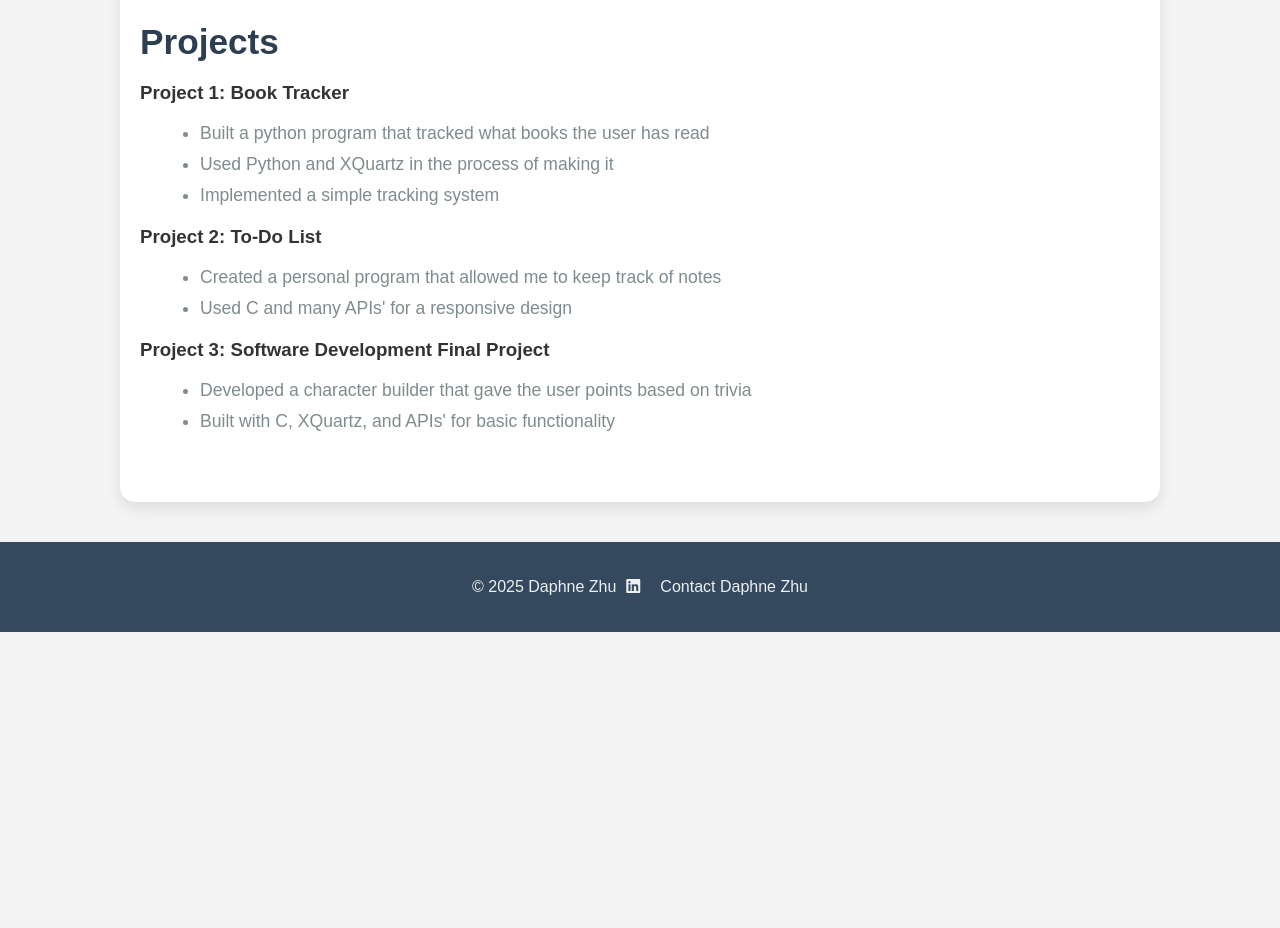
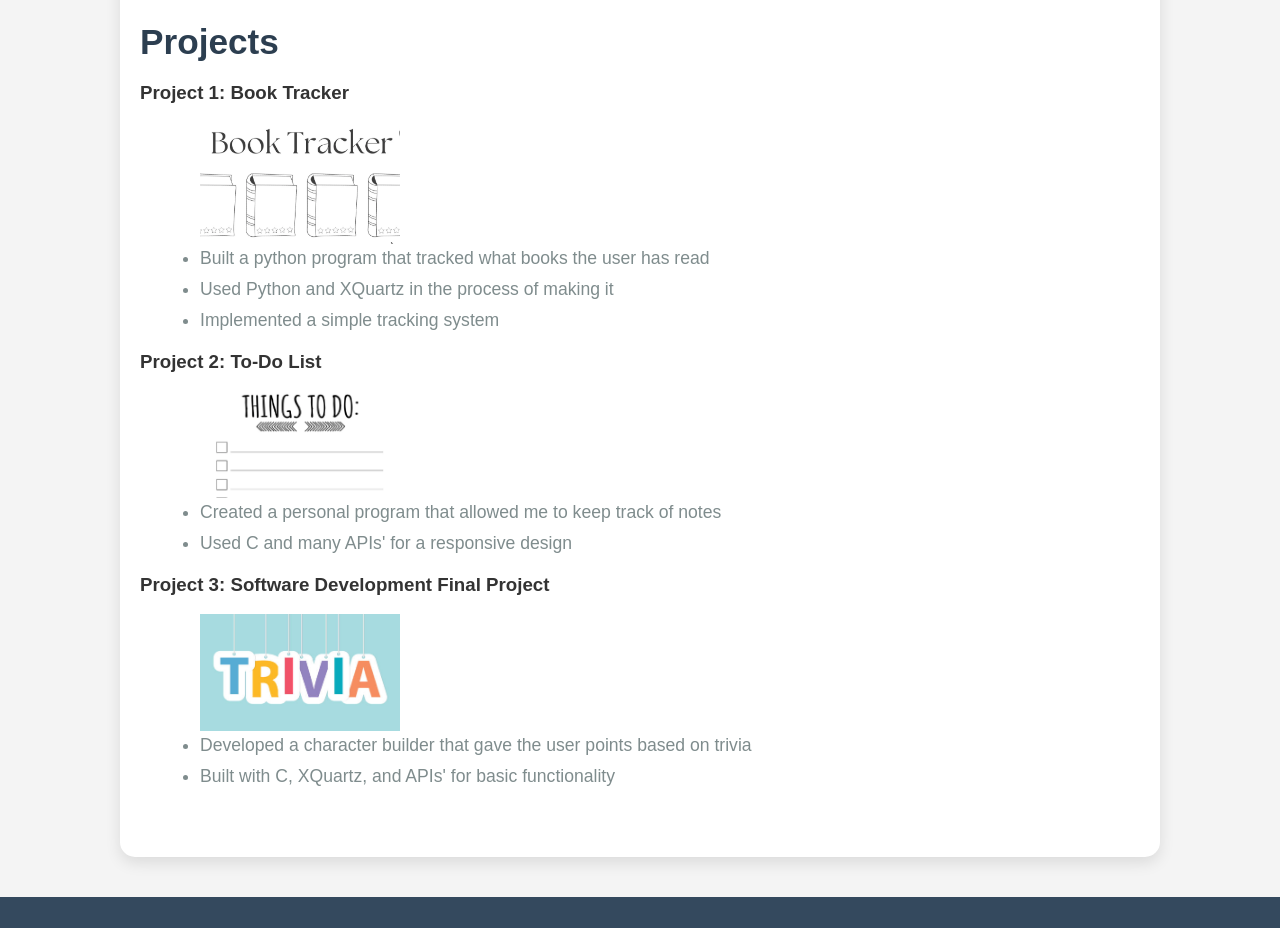
Before and after one commit to ZDaphne/DaphneZ_CV.0, a plain HTML site: page index.html in a window 1280 px wide. Shown: the part 2140-3068 px from the top of the page. Before the commit the page ends 2772 px from the top, so only its background shows below. Drawn offline with Linux system fonts and the light colour scheme.

Commit message:
Update index.html

```diff
--- a/index.html
+++ b/index.html
@@ -72,6 +72,7 @@
 
         <h3>Project 1: Book Tracker</h3>
         <ul>
+            <img src="Project_Book.png" alt="Book" width="200">
             <li>Built a python program that tracked what books the user has read</li>
             <li>Used Python and XQuartz in the process of making it</li>
             <li>Implemented a simple tracking system</li>
@@ -79,12 +80,14 @@
 
         <h3>Project 2: To-Do List</h3>
         <ul>
+            <img src="Project_ToDo.png" alt="To-Do" width="200">
             <li>Created a personal program that allowed me to keep track of notes</li>
             <li>Used C and many APIs' for a responsive design</li>
         </ul>
 
         <h3>Project 3: Software Development Final Project</h3>
         <ul>
+            <img src="Project_Trivia.png" alt="Final Project" width="200">
             <li>Developed a character builder that gave the user points based on trivia</li>
             <li>Built with C, XQuartz, and APIs' for basic functionality</li>
         </ul>
```
